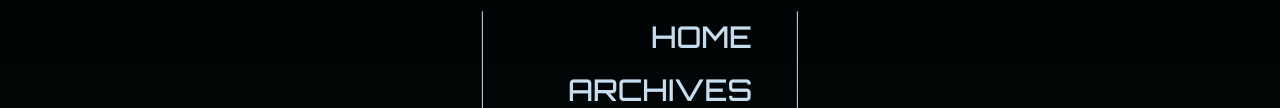
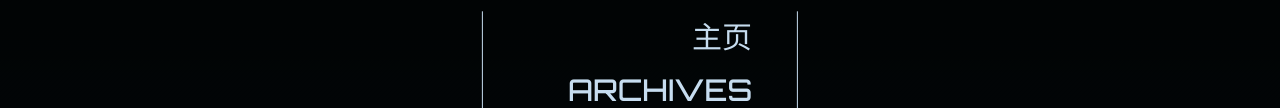
Before and after one commit to YousMarter/YouWu_Magic.github.io, a plain HTML site: page index.html in a window 1280 px wide. Both pictures are taken after a click on the link 1240 px from the left and 41 px from the top of the page. Shown: the part 283-391 px from the top of the page. Drawn offline with nearby package versions, Linux system fonts and the light colour scheme.

Commit message:
Site updated: 2017-02-15 15:55:52

```diff
--- a/index.html
+++ b/index.html
@@ -85,7 +85,7 @@
 
             <li class="menu-item">
                 <a href="/">
-                    Home
+                    主页
                 </a>
             </li>
 
```
Also changed, not shown: 2017/02/15/test/index.html (+1 -1 lines), archives/2017/02/index.html (+1 -1 lines), archives/2017/index.html (+1 -1 lines), archives/index.html (+1 -1 lines).
